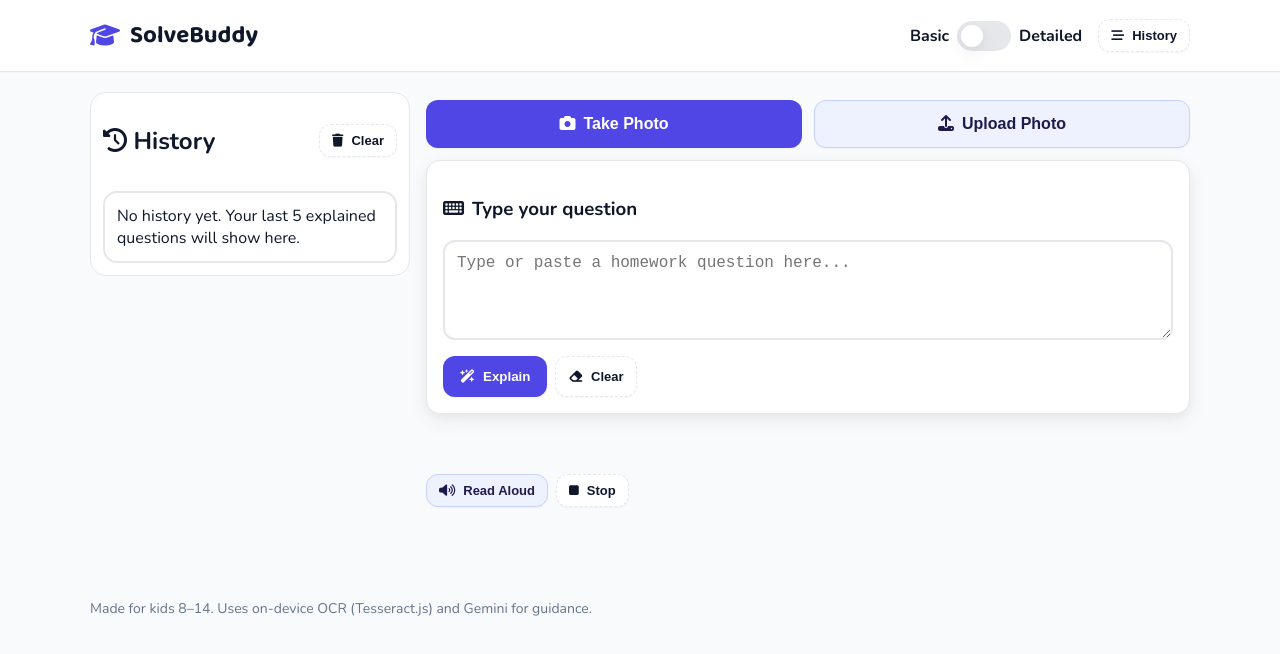
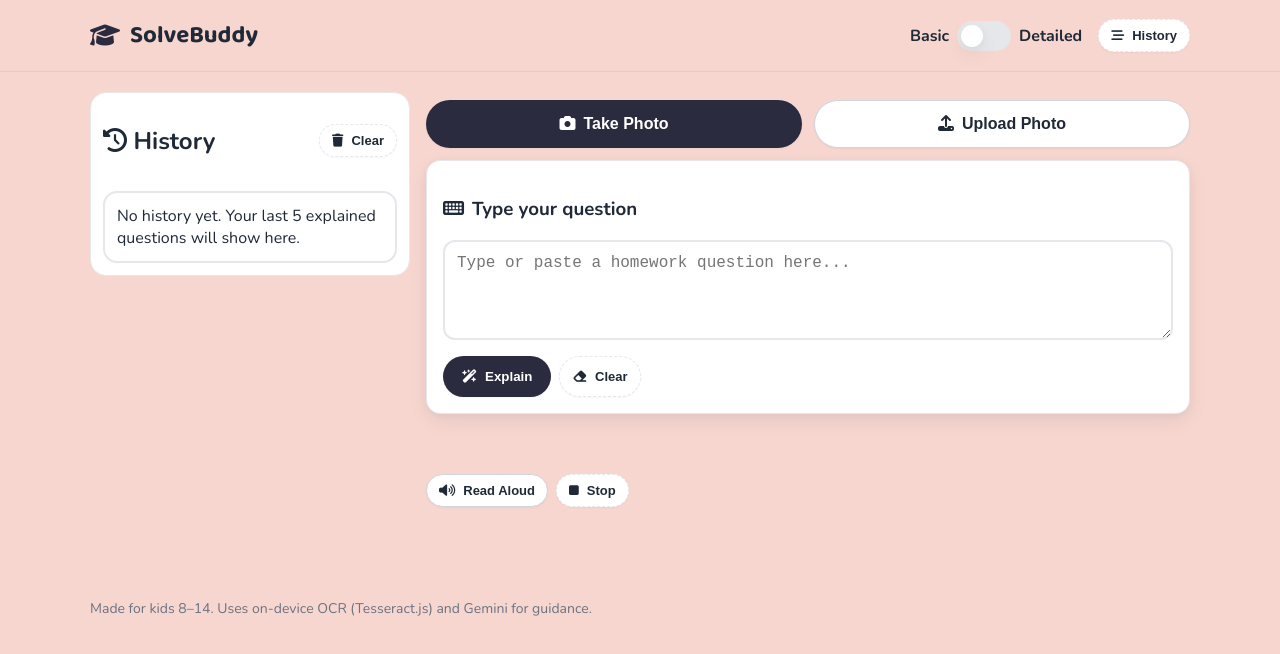
Before and after one commit to heygopal67-web/homework-helper, a plain HTML site: page index.html in a window 1280 px wide. Drawn offline with nearby package versions, Linux system fonts and the light colour scheme.

Commit message:
change red color theme

```diff
--- a/styles.css
+++ b/styles.css
@@ -1,13 +1,13 @@
 :root {
-  --bg: #f8fafc;
-  --ink: #0f172a;
-  --muted: #64748b;
-  --primary: #4f46e5;
-  --primary-700: #4338ca;
-  --secondary: #10b981;
-  --secondary-700: #059669;
+  --bg: #f7d6d0; /* soft peach like reference */
+  --ink: #1f2937; /* deep slate text */
+  --muted: #6b7280;
+  --primary: #2b2b3f; /* dark pill button */
+  --primary-700: #1f1f2e;
+  --secondary: #ffffff; /* light pill buttons */
+  --secondary-700: #f3f4f6;
   --card: #ffffff;
-  --ring: rgba(79, 70, 229, 0.25);
+  --ring: rgba(43, 43, 63, 0.25);
   --shadow: 0 8px 20px rgba(2,6,23,0.06), 0 2px 8px rgba(2,6,23,0.04);
 }
 
@@ -22,14 +22,14 @@
 
 .container { width: min(1100px, 92vw); margin: 0 auto; }
 
-.app-header { background: #ffffff; border-bottom: 1px solid #e5e7eb; position: sticky; top: 0; z-index: 20; box-shadow: 0 1px 0 rgba(2,6,23,0.02); }
+.app-header { background: var(--bg); border-bottom: 1px solid rgba(0,0,0,0.06); position: sticky; top: 0; z-index: 20; }
 .header-inner { display: flex; align-items: center; justify-content: space-between; padding: 16px 0; gap: 12px; }
 .brand { display: flex; align-items: center; gap: 10px; }
 .brand .logo { font-size: 24px; color: var(--primary); }
 .brand h1 {
   font-family: 'Baloo 2', cursive;
   font-weight: 800; margin: 0; font-size: 24px;
-  color: #0f172a;
+  color: #1f2937;
 }
 .icon { margin-right: 8px; }
 
@@ -56,12 +56,12 @@
 .sidebar.hidden { width: 0; padding: 0; border-width: 0; opacity: 0; overflow: hidden; }
 .actions { display: grid; grid-template-columns: 1fr 1fr; gap: 12px; margin-top: 8px; }
 
-.btn { border: 1px solid #e5e7eb; border-radius: 12px; padding: 12px 16px; font-weight: 700; cursor: pointer; box-shadow: 0 1px 2px rgba(2,6,23,0.04); transition: transform .05s ease, background .2s ease, border-color .2s ease; }
+.btn { border: 1px solid #e5e7eb; border-radius: 9999px; padding: 12px 18px; font-weight: 700; cursor: pointer; box-shadow: 0 1px 2px rgba(2,6,23,0.04); transition: transform .05s ease, background .2s ease, border-color .2s ease; }
 .btn:active { transform: translateY(1px); }
 .btn.primary { background: var(--primary); color: white; border-color: transparent; }
 .btn.primary:hover { background: var(--primary-700); }
-.btn.secondary { background: #eef2ff; color: #1e1b4b; border-color: #c7d2fe; }
-.btn.secondary:hover { background: #e0e7ff; }
+.btn.secondary { background: var(--secondary); color: var(--ink); border-color: #d1d5db; }
+.btn.secondary:hover { background: var(--secondary-700); }
 .btn.ghost { background: #ffffff; color: var(--ink); border-style: dashed; }
 .btn.big { padding: 14px 18px; font-size: 16px; }
 .btn.small { padding: 8px 12px; font-size: 13px; }
@@ -86,9 +86,9 @@
   background: var(--card); border-radius: 14px; padding: 16px; box-shadow: var(--shadow); border: 1px solid #e5e7eb; transition: box-shadow .2s ease, transform .05s ease;
 }
 .card:hover { box-shadow: 0 10px 24px rgba(2,6,23,0.08); }
-.card .step-index { font-weight: 800; color: #334155; background: #eff6ff; padding: 6px 10px; border-radius: 999px; display: inline-block; margin-bottom: 8px; border: 1px solid #dbeafe; }
+.card .step-index { font-weight: 800; color: #334155; background: #fde8e8; padding: 6px 10px; border-radius: 999px; display: inline-block; margin-bottom: 8px; border: 1px solid #fbd5d5; }
 .card .content { font-size: 18px; line-height: 1.45; }
-.highlight { background: rgba(79,70,229,0.12); padding: 0 6px; border-radius: 6px; }
+.highlight { background: #ffe4e6; padding: 0 6px; border-radius: 6px; }
 
 .type-in { margin-top: 12px; }
 .type-in textarea { width: 100%; resize: vertical; padding: 12px; border-radius: 12px; border: 2px solid #e5e7eb; outline: none; font-size: 16px; }
```
